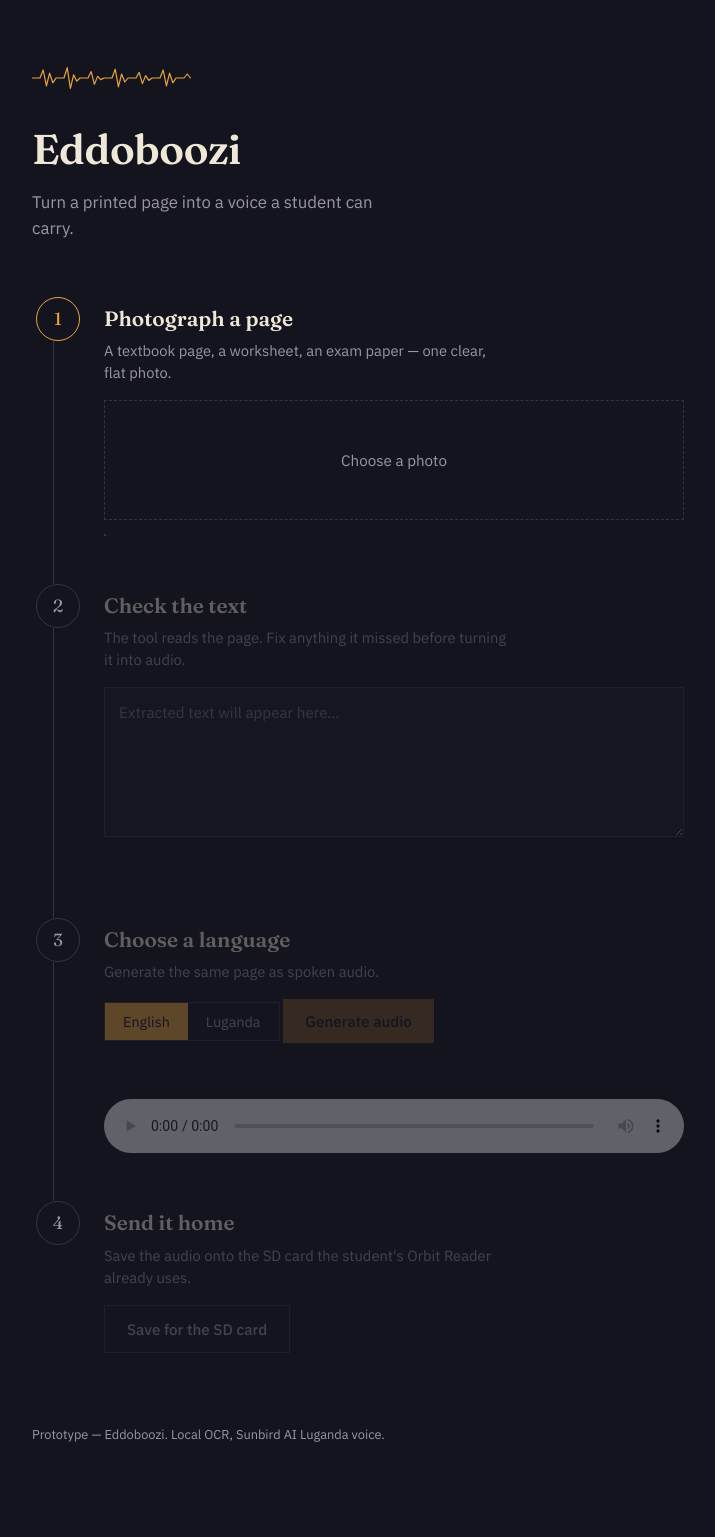
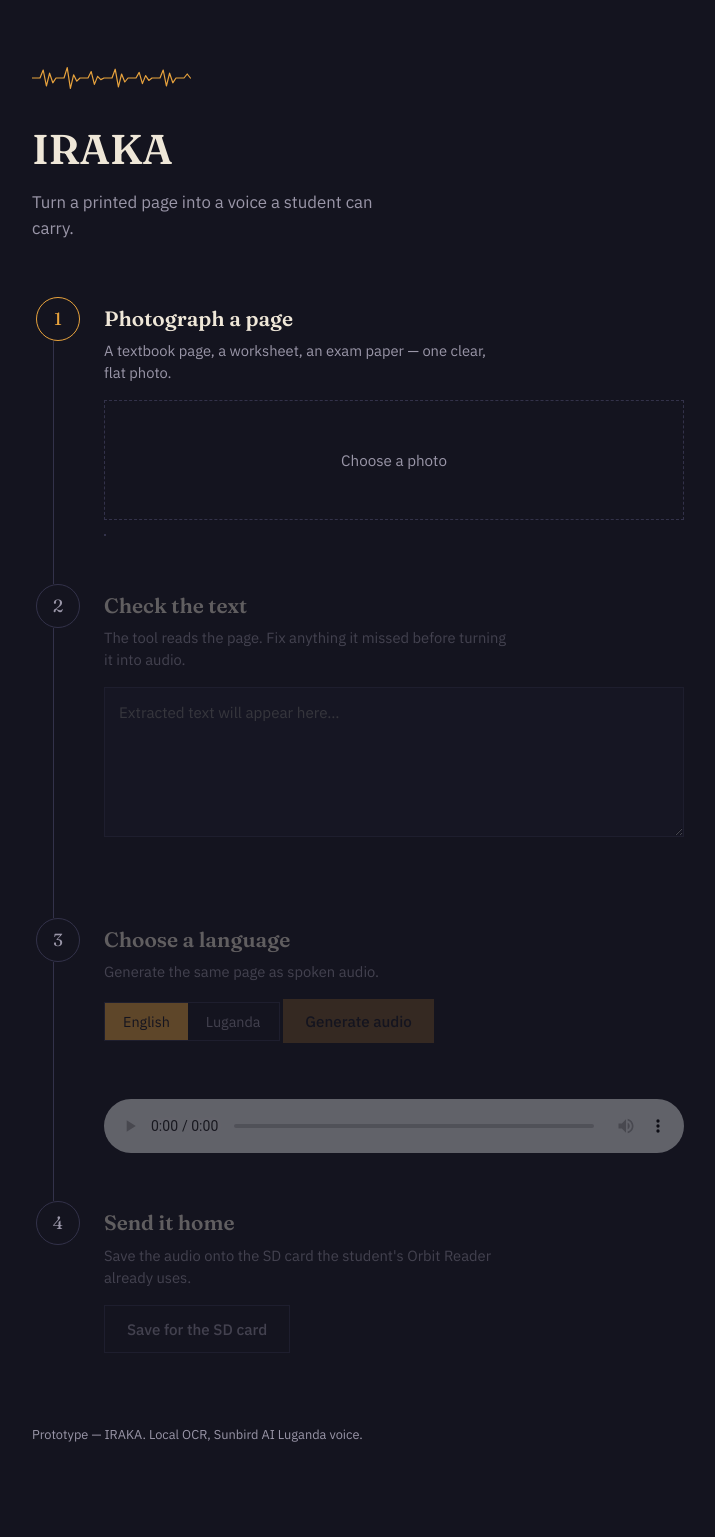
Before and after one commit to andrinawatsemba/eddoboozi, a Flask app: page / in a window 1280 px wide. Shown: the whole page, without its empty margins (282-997 px from the left). Run offline with Flask 3, Linux system fonts and the light colour scheme.

Commit message:
changed name to IRAKA

```diff
--- a/app.py
+++ b/app.py
@@ -1,5 +1,5 @@
 """
-Eddoboozi — page-to-voice prototype backend.
+IRAKA — page-to-voice prototype backend.
 
 Two endpoints:
   POST /ocr   -> {text}                 (pytesseract, fully local, free)
--- a/templates/index.html
+++ b/templates/index.html
@@ -3,7 +3,7 @@
 <head>
 <meta charset="UTF-8">
 <meta name="viewport" content="width=device-width, initial-scale=1.0">
-<title>Eddoboozi — page to voice</title>
+<title>IRAKA — page to voice</title>
 <link rel="preconnect" href="https://fonts.googleapis.com">
 <link href="https://fonts.googleapis.com/css2?family=Fraunces:opsz,wght@9..144,400;9..144,600&family=IBM+Plex+Sans:wght@400;500;600&display=swap" rel="stylesheet">
 <link rel="stylesheet" href="{{ url_for('static', filename='style.css') }}">
@@ -16,7 +16,7 @@
     <svg class="wave" viewBox="0 0 400 60" aria-hidden="true">
       <path d="M0,30 L20,30 L28,10 L36,50 L44,18 L52,42 L60,30 L80,30 L88,4 L96,56 L104,22 L112,38 L120,30 L140,30 L148,14 L156,46 L164,26 L172,34 L180,30 L200,30 L208,8 L216,52 L224,20 L232,40 L240,30 L260,30 L268,16 L276,44 L284,24 L292,36 L300,30 L320,30 L328,10 L336,50 L344,18 L352,42 L360,30 L380,30 L388,20 L396,30" />
     </svg>
-    <h1>Eddoboozi</h1>
+    <h1>IRAKA</h1>
     <p class="subtitle">Turn a printed page into a voice a student can carry.</p>
   </header>
 
@@ -72,7 +72,7 @@
   </ol>
 
   <footer class="foot">
-    <p>Prototype — Eddoboozi. Local OCR, Sunbird AI Luganda voice.</p>
+    <p>Prototype — IRAKA. Local OCR, Sunbird AI Luganda voice.</p>
   </footer>
 
 </main>
```
